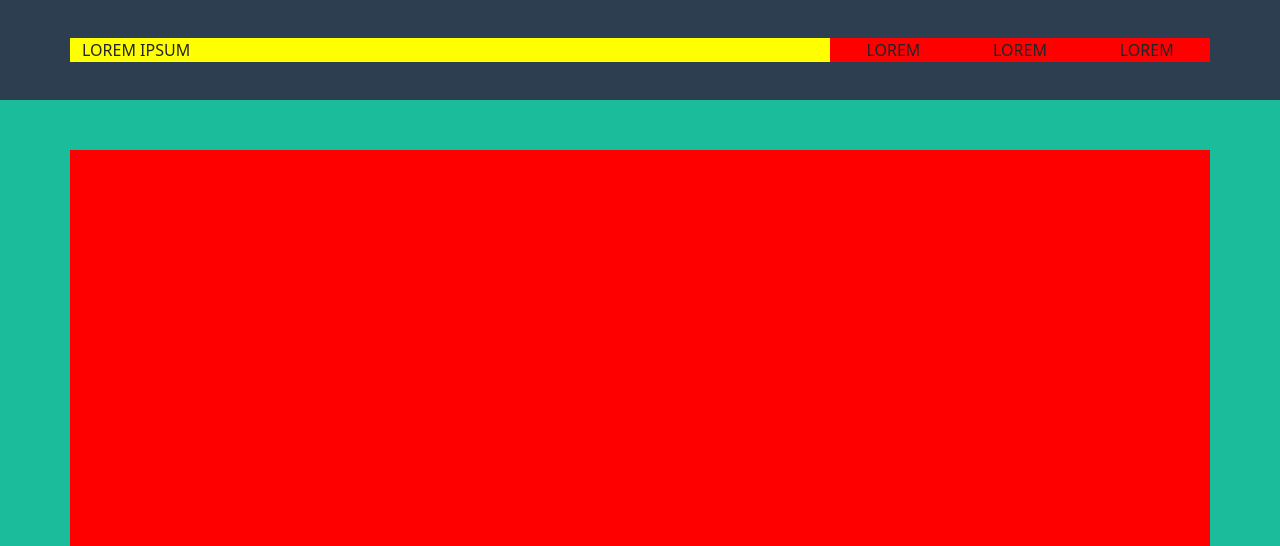
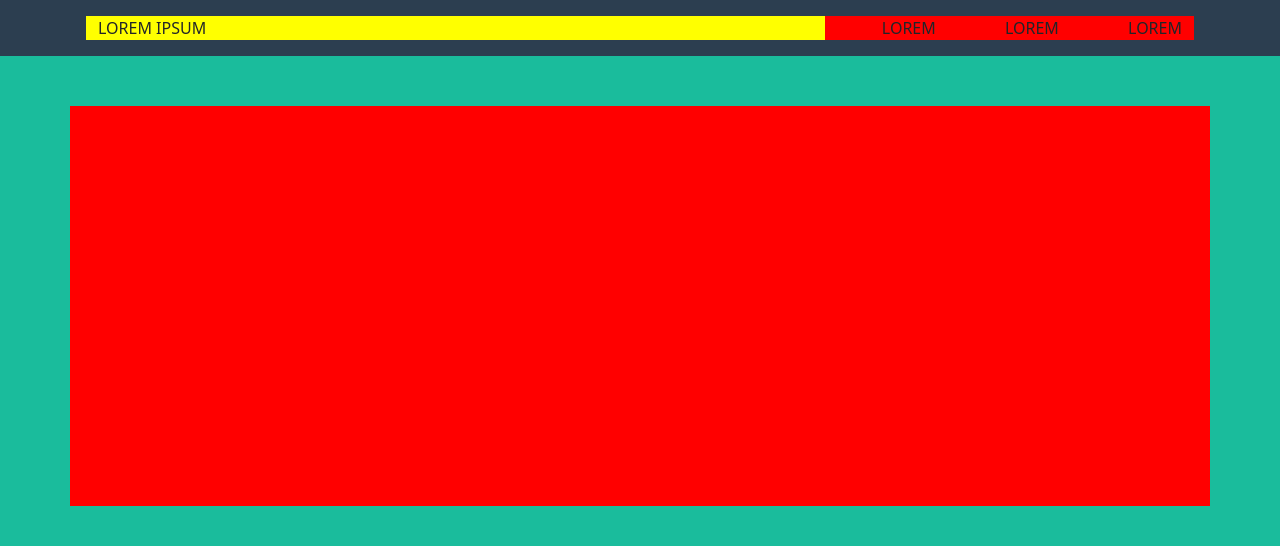
Before and after one commit to GiandoSaba/html-css-bootstrap-freelancer, a plain HTML site: page index.html in a window 1280 px wide. Shown: the top 546 px of the page. Drawn offline with nearby package versions, Linux system fonts and the light colour scheme.

Commit message:
migliorie_post_correzione

```diff
--- a/css/style.css
+++ b/css/style.css
@@ -5,14 +5,7 @@
 }
 
 header {
-    height: 100px;
     background-color: var(--dark-blue-color);
-}
-
-.header-content,
-.header-content .row{
-    height: 100%;
-    align-content: center;
 }
 
 .green {
--- a/index.html
+++ b/index.html
@@ -15,10 +15,10 @@
 <body>
     <header>
         <div class="container header-content">
-            <div class="row">
+            <div class="row p-3">
                 <div class="col-8 yellow">LOREM IPSUM</div>
                 <div class="col-4 red">
-                    <div class="row text-center">
+                    <div class="row text-end">
                         <div class="col menu-ham"><i class="fas fa-bars"></i></div>
                         <div class="col menu-item">LOREM</div>
                         <div class="col menu-item">LOREM</div>
```
